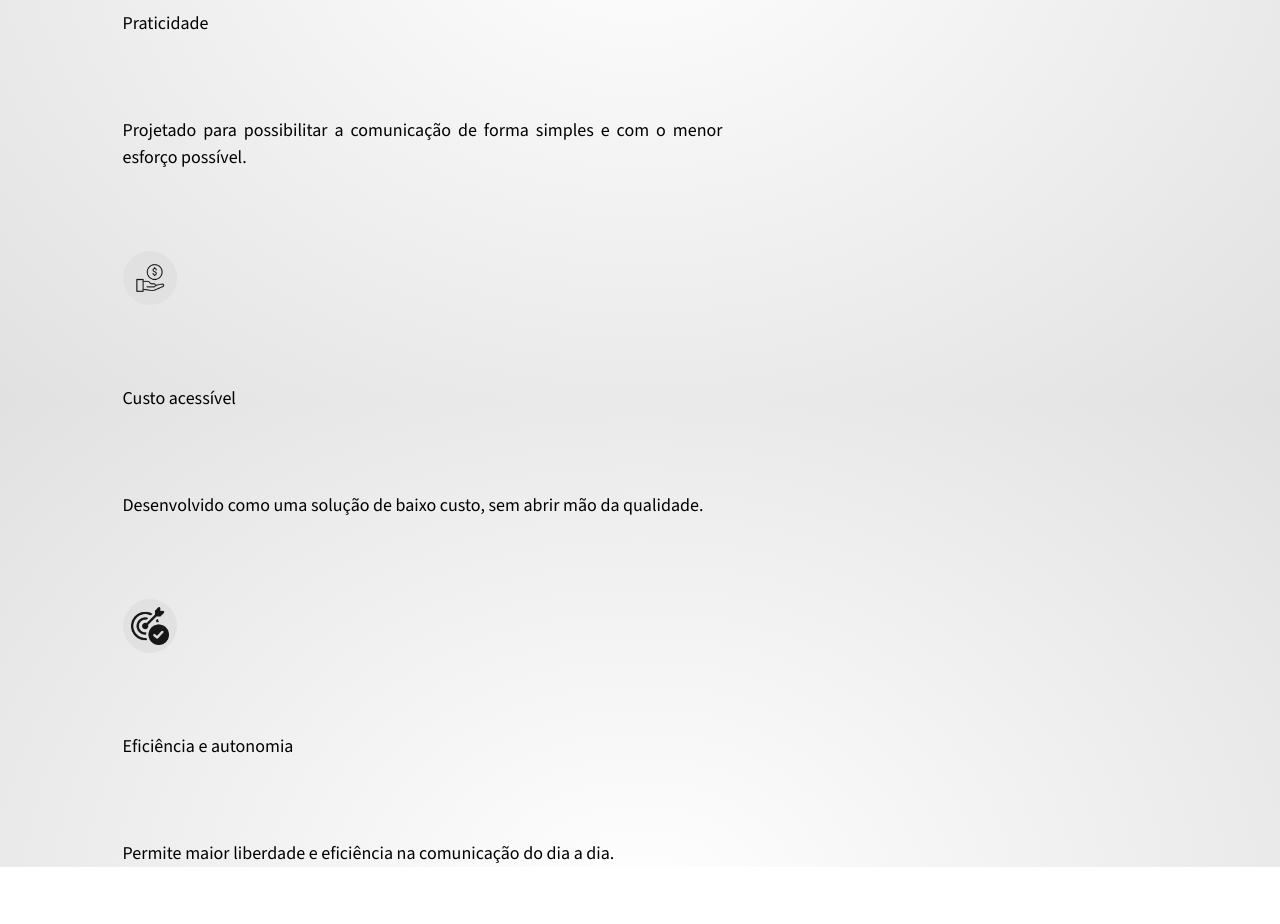
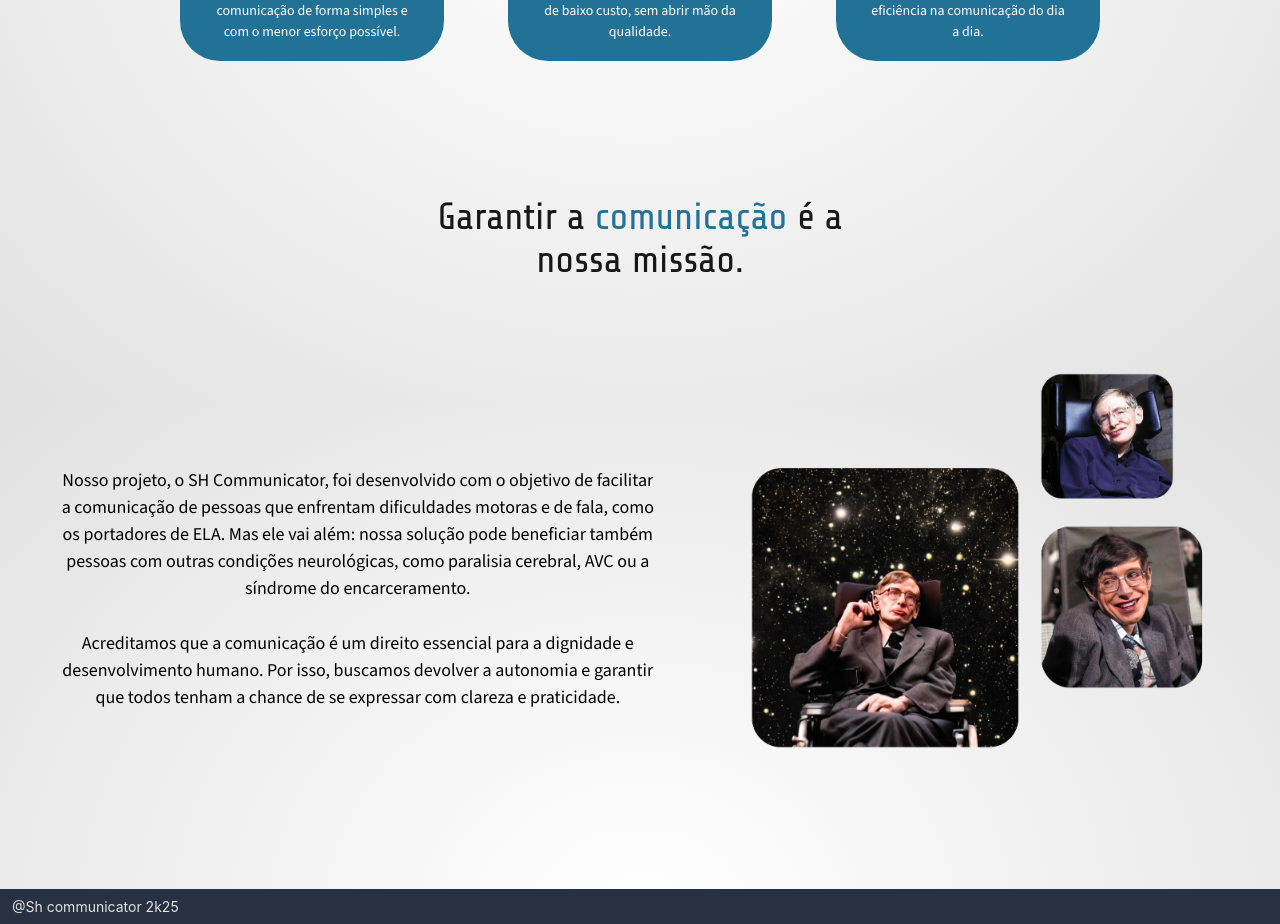
Before and after one commit to SHC-2k25/shC2k25, a React (Vite) app: page / in a window 1280 px wide. Shown: the part 1647-2571 px from the top of the page. Before the commit the page ends 2514 px from the top, so only its background shows below. Built offline with nearby package versions, Linux system fonts and the light colour scheme.

Commit message:
Home terminadaa!!!!

```diff
--- a/src/App.jsx
+++ b/src/App.jsx
@@ -1,16 +1,14 @@
 import { ModoLuz } from "./Componentes/ModoLuz.jsx"
-import { ModoDark } from "./Componentes/ModoDark.jsx"
-import { NavLuz } from "./Componentes/NavLuz.jsx"
-import { HomeIntro } from "./Componentes/HomeIntro.jsx"
-import HomeDiferencial from "./HomeDiferencial.jsx"
+import { Footer } from "./Componentes/Footer.jsx"
+import { HomePage } from "./pages/HomePage.jsx"
+
 
 export function App() {
   return (
     <>
       <ModoLuz>
-        <NavLuz/>
-        <HomeIntro/>
-        <HomeDiferencial/>
+        <HomePage/>
+        <Footer FooterTema={"FooterLuz"}/>
       </ModoLuz>
     </>
   )
--- /dev/null
+++ b/src/Componentes/Footer.jsx
@@ -0,0 +1,5 @@
+export function Footer({FooterTema}) {
+  return (
+    <footer className={FooterTema}><p className="text-[14px] text-cinzaClaro ml-3">@Sh communicator 2k25</p></footer>
+  )
+}
--- a/src/HomeDiferencial.jsx
+++ b/src/Componentes/HomeDiferencial.jsx
@@ -1,18 +1,18 @@
-import alvo from "./assets/alvo.png"
-import custo from "./assets/custo.png"
-import pratico from "./assets/tocar.png"
+import alvo from "../assets/alvo.png"
+import custo from "../assets/custo.png"
+import pratico from "../assets/tocar.png"
 
 
 export function HomeDiferencial() {
   return (
-    <div className="divHomeDiferencial">
+    <section className="divHomeDiferencial">
       <h1>O <span className="span">SH Communicator</span> é a referência em comunicação alternativa</h1>
 
-      <p className="dhdP1">Com o SH Communicator, cada piscada se torna uma palavra. Uma tecnologia que rompe barreiras, abrindo novos caminhos para a verdadeira comunicação.</p>
+        <p className="dhdP1 umDois">Com o SH Communicator, cada piscada se torna uma palavra. Uma tecnologia que rompe barreiras, abrindo novos caminhos para a verdadeira comunicação.</p>
 
         <h1 className="dhdP2">Conheça o nosso <span className="span">diferencial</span></h1>
 
-        <p className="dhdP2">Nosso produto reúne funcionalidades pensadas para garantir a melhor experiência para quem mais precisa. Conheça agora os diferenciais que tornam essa solução única:</p>
+        <p className="dhdP2 umDois">Funcionalidades pensadas para garantir a melhor experiência para quem mais precisa. Conheça agora os diferenciais que tornam essa solução única:</p>
 
         <div className="divHD2">
 
@@ -21,7 +21,7 @@ export function HomeDiferencial() {
             <div className="bordaIcon">
               <img src={pratico} alt="icon praticidade" className="iconeDiferencial"/>
             </div>
-            <p><span>Praticidade</span></p>
+            <h4>Praticidade</h4>
             <p>Projetado para possibilitar a comunicação de forma simples e com o menor esforço possível.</p>
 
           </div>
@@ -31,24 +31,22 @@ export function HomeDiferencial() {
             <div className="bordaIcon">
               <img src={custo} alt="icon custo" className="iconeDiferencial"/>
             </div>
-            <p><span>Custo acessível</span></p>
+            <h4>Custo acessível</h4>
             <p>Desenvolvido como uma solução de baixo custo, sem abrir mão da qualidade.</p>
 
           </div>
 
-          <div className="divHD">
+          <div className="divHD3">
 
             <div className="bordaIcon">
               <img src={alvo} alt="icon alvo" className="iconeDiferencial"/>
             </div>
-            <p><span>Eficiência e autonomia</span></p>
+            <h4>Eficiência e autonomia</h4>
             <p>Permite maior liberdade e eficiência na comunicação do dia  a dia.</p>
 
           </div>
 
         </div>
-    </div>
+    </section>
   )
 }
-
-export default HomeDiferencial
--- a/src/Componentes/HomeIntro.jsx
+++ b/src/Componentes/HomeIntro.jsx
@@ -3,7 +3,7 @@ import { Botao } from "./Botao.jsx"
 
 export function HomeIntro() {
   return (
-    <div className="divHomeIntro">
+    <section className="divHomeIntro">
       <div>
         <h1>E se fosse possível se <span className="span">comunicar</span> em um piscar de olhos?</h1>
 
@@ -17,6 +17,6 @@ export function HomeIntro() {
       </div>
 
       <img src={HomeIntroFoto} alt="Sthephen Hawking foto" />
-    </div>
+    </section>
   )
 }
--- /dev/null
+++ b/src/Componentes/HomeMissao.jsx
@@ -0,0 +1,16 @@
+import conjunto from "../assets/conjunto-foto.png"
+
+export function HomeMissao() {
+  return (
+    <section className="divHomeMissao">
+      <h1>Garantir a <span className="span">comunicação</span> é a nossa missão.</h1>
+      <div className="divHM1">
+        <div className="divHM2">
+            <p>Nosso projeto, o SH Communicator, foi desenvolvido com o objetivo de facilitar a comunicação de pessoas que enfrentam dificuldades motoras e de fala, como os portadores de ELA. Mas ele vai além: nossa solução pode beneficiar também pessoas com outras condições neurológicas, como paralisia cerebral, AVC ou a síndrome do encarceramento.</p>
+            <p>Acreditamos que a comunicação é um direito essencial para a dignidade e desenvolvimento humano. Por isso, buscamos devolver a autonomia e garantir que todos tenham a chance de se expressar com clareza e praticidade.</p>
+        </div>
+        <img src={conjunto} alt="stephen hawking fotos" />
+      </div>
+    </section>
+  )
+}
--- a/src/index.css
+++ b/src/index.css
@@ -36,6 +36,7 @@ body {
 .logo {
   height: 3.8rem;
   width: 3.8rem;
+  cursor: pointer;
 }
 
 .nav ul {
@@ -49,7 +50,7 @@ body {
   margin-right: 4.1rem;
 }
 
-.ul li:hover {
+.nav ul li:hover {
   transition: 0.2s;
   cursor: pointer;
   color: var(--color-azul);
@@ -61,6 +62,7 @@ body {
 }
 
 .temaUsuario {
+  cursor: pointer;
   height: 37px;
   width: 37px;
 }
@@ -97,7 +99,6 @@ body {
   margin-block: 4rem;
 }
 
-
 .HomeIntroButton {
   font-family: var(--font-share-tech);
   font-size: 18px;
@@ -112,6 +113,7 @@ body {
 .HomeIntroButton:hover {
   background-color: var(--color-azul);
   color: var(--color-branco);
+  cursor: pointer;
 }
 
 .divHomeDiferencial {
@@ -128,7 +130,7 @@ body {
   line-height: normal;
 }
 
-.divHomeDiferencial p {
+.umDois {
   font-size: 18px;
   font-family: var(--font-source-sans);
   text-align: justify;
@@ -154,9 +156,102 @@ body {
   align-items: center;
 }
 
+.divHD2 {
+  display: flex;
+  justify-content: center;
+  gap: 4rem;
+}
 
 .bordaIcon img {
   width: 38px;
+}
+
+.divHD3 {
+  background-color: var(--color-azul);
+  border-radius: 40px;
+  padding-block: 1.2rem;
+  padding-inline: 2rem;
+  max-height: fit-content;
+  display: flex;
+  flex-direction: column;
+  justify-content: center;
+  align-items: center;
+  gap: 1rem;
+}
+
+.divHD3 h4 {
+  color: var(--color-branco);
+  text-align: justify;
+  font-family: var(--font-share-tech);
+  font-size: 16px;
+  font-weight: 400;
+}
+
+.divHD3 p {
+  color: var(--color-branco);
+  max-width: 200px;
+  text-align: center;
+  font-family: var(--font-source-sans);
+  font-size: 14px;
+  font-weight: 300;
+}
+
+.divHomeMissao {
+  margin-top: 8.4rem;
+}
+
+.divHomeMissao h1 {
+  font-family: var(--font-share-tech);
+  color: var(--color-pretoMedio);
+  font-size: 38px;
+  max-width: 500px;
+  line-height: normal;
+  justify-self: center;
+  text-align: center;
+}
+
+.divHM1 {
+  margin-top: 4rem;
+  display: flex;
+  justify-content: center;
+  gap: 4rem;
+}
+
+.divHM2 {
+  display: flex;
+  flex-direction: column;
+  margin-top: 7.6rem;
+  gap: 1.8rem;
+}
+
+.divHomeMissao p {
+  font-family: var(--font-source-sans);
+  font-size: 18px;
+  max-width: 600px;
+  text-align: center;
+}
+
+.divHomeMissao img {
+  width: 500.4px;
+  height: 432px;
+}
+
+.FooterLuz {
+  margin-top: 7rem;
+  width: 100%;
+  height: 35px;
+  background-color: var(--color-cinzaAzul);
+  display: flex;
+  align-items: center;
+}
+
+.FooterDark {
+  margin-top: 7rem;
+  width: 100%;
+  height: 35px;
+  background-color: var(--color-azul);
+  display: flex;
+  align-items: center;
 }
 
 @layer utilities {
--- /dev/null
+++ b/src/pages/HomePage.jsx
@@ -0,0 +1,16 @@
+import { HomeDiferencial } from "../Componentes/HomeDiferencial";
+import { HomeIntro } from "../Componentes/HomeIntro";
+import { HomeMissao } from "../Componentes/HomeMissao";
+import { NavLuz } from "../Componentes/NavLuz";
+
+
+export function HomePage() {
+  return (
+    <>
+        <NavLuz/>
+        <HomeIntro/>
+        <HomeDiferencial/>
+        <HomeMissao/>
+    </>
+  )
+}
```
Also changed, not shown: src/assets/conjunto-foto.png.
